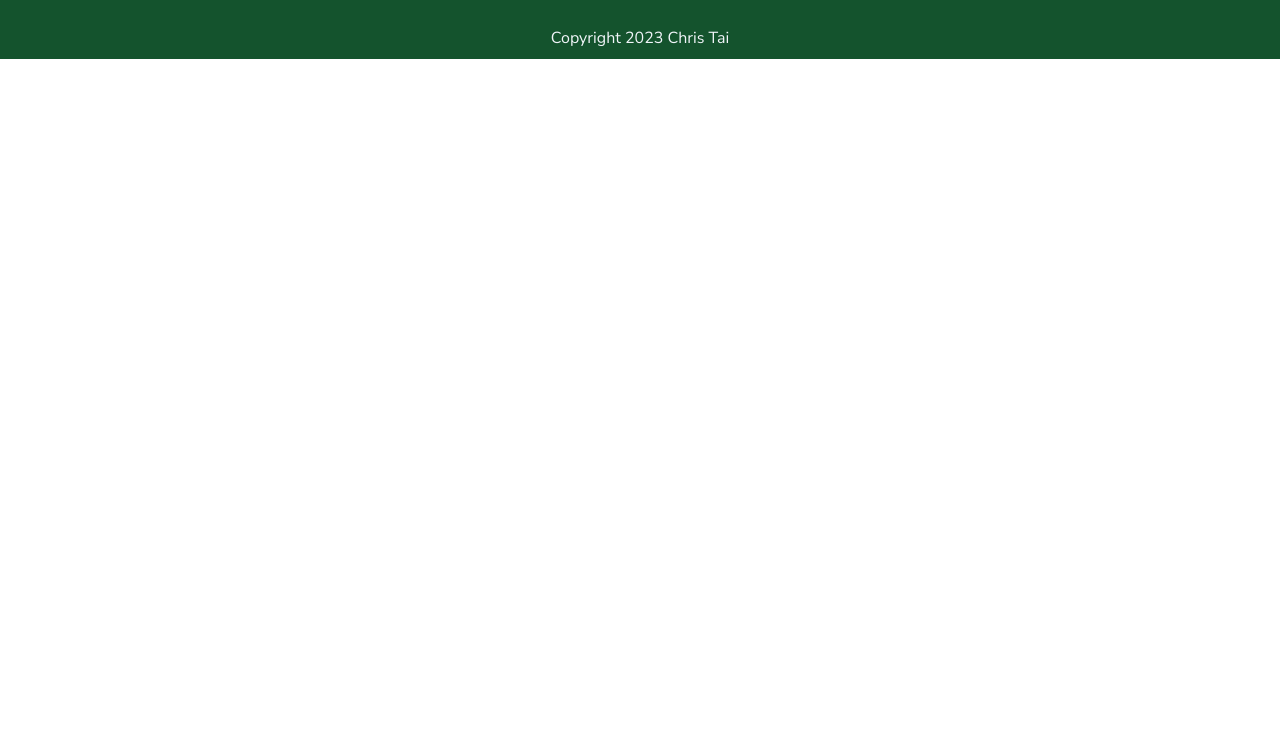
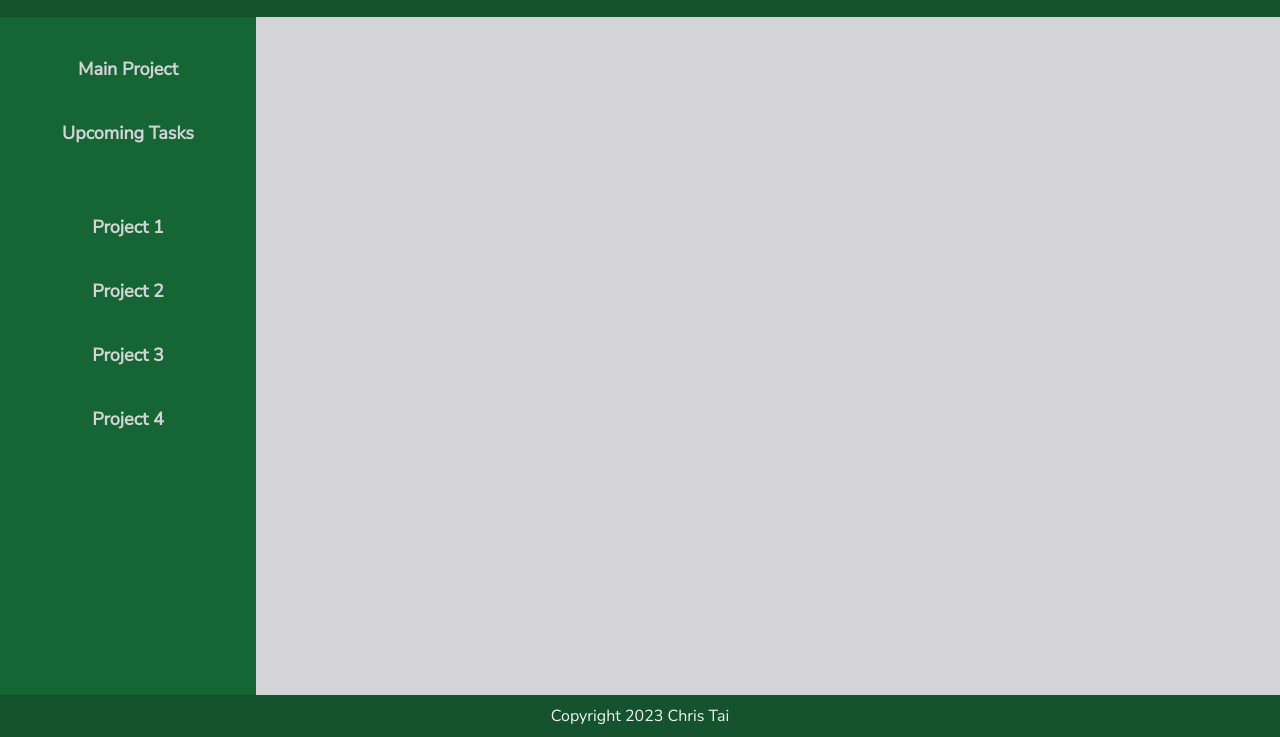
Before and after one commit to christopherctai/to-do-list, a website built with webpack: page dist/index.html in a window 1280 px wide. Shown: the part 63-800 px from the top of the page. Built offline with nearby package versions, Linux system fonts and the light colour scheme.

Commit message:
Put in dummy content for sidebar

```diff
--- a/dist/index.html
+++ b/dist/index.html
@@ -14,8 +14,16 @@
         <div class="heading">To-Do List</div>
     </div>
     <div class="sidebar">
-        <div class="sidebar-top"></div>
-        <div class="sidebar-project-list"></div>
+        <div class="sidebar-section">
+            <button class="sidebar-row btn">Main Project</button>
+            <button class="sidebar-row btn">Upcoming Tasks</button>
+        </div>
+        <div class="sidebar-section project-list">
+            <button class="sidebar-row btn">Project 1</button>
+            <button class="sidebar-row btn">Project 2</button>
+            <button class="sidebar-row btn">Project 3</button>
+            <button class="sidebar-row btn">Project 4</button>
+        </div>
     </div>
     <div class="content">
         <div class="add-note-form"></div>
--- a/dist/style.css
+++ b/dist/style.css
@@ -7,13 +7,16 @@
 }
 
 :root {
+    --green: #166534;
     --dark-green: #14532d;
     --white: #f1f5f9;
+    --grey: #d4d4d8;
 }
 
 body {
     display: grid;
     grid-template: auto 1fr auto / 1fr 4fr;
+    height: 100vh;
 }
 
 .header,
@@ -41,11 +44,44 @@ body {
 }
 
 .sidebar {
+    background-color: var(--green);
+    color: var(--grey);
 
+    grid-row: 2 / 3;
+    padding: 30px;
+
+    display: flex;
+    flex-direction: column;
+    gap: 50px;
+    align-items: center;
+}
+
+.sidebar-section {
+    display: flex;
+    flex-direction: column;
+    gap: 20px;
+    align-items: center;
+    text-align: center;
+}
+
+.btn {
+    padding: 10px;
+    border: none;
+    border-radius: 15px;
+
+    background-color: var(--green);
+    color: var(--grey);
+    font-size: 18px;
+    font-weight: 600;
+    cursor: pointer;
+}
+
+.btn:hover {
+    background-color: var(--dark-green);
 }
 
 .content {
-
+    background-color: var(--grey);
 }
 
 .footer {
```
